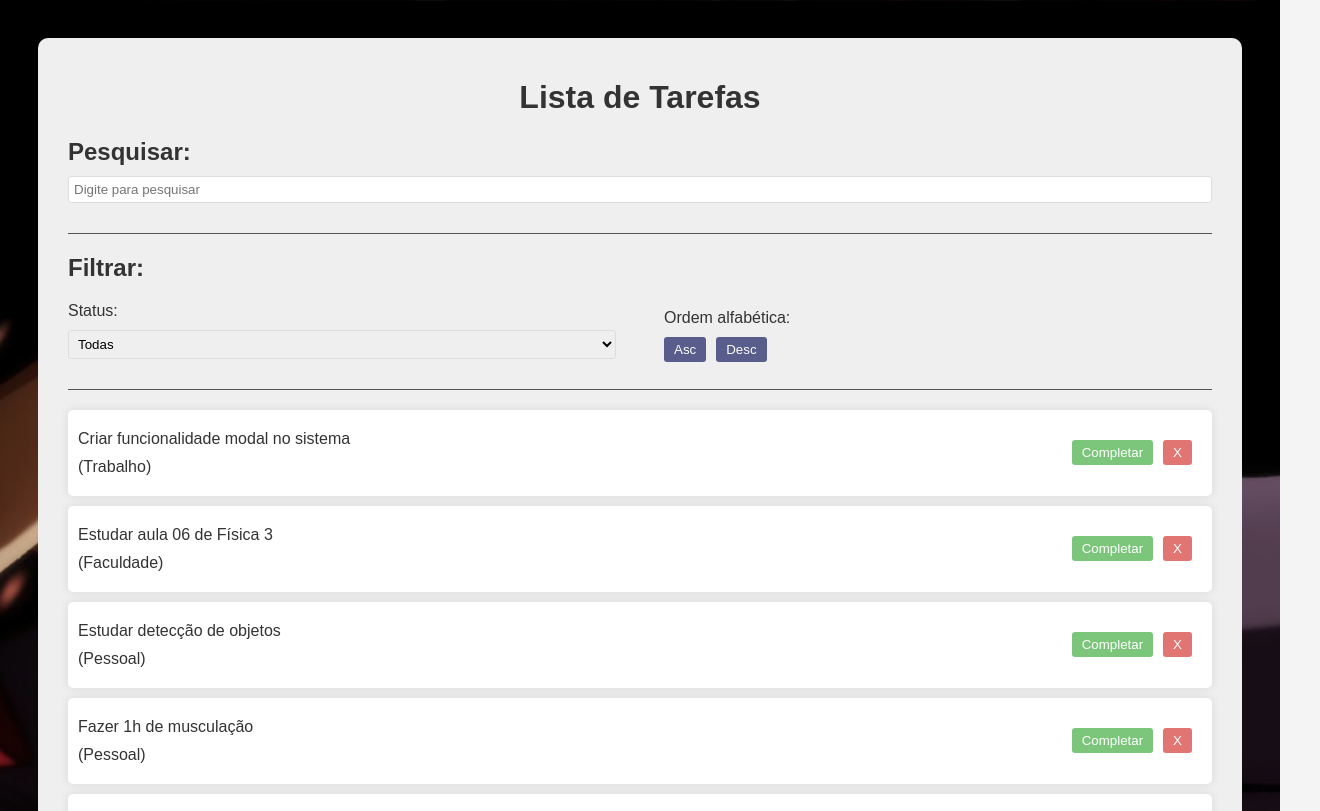
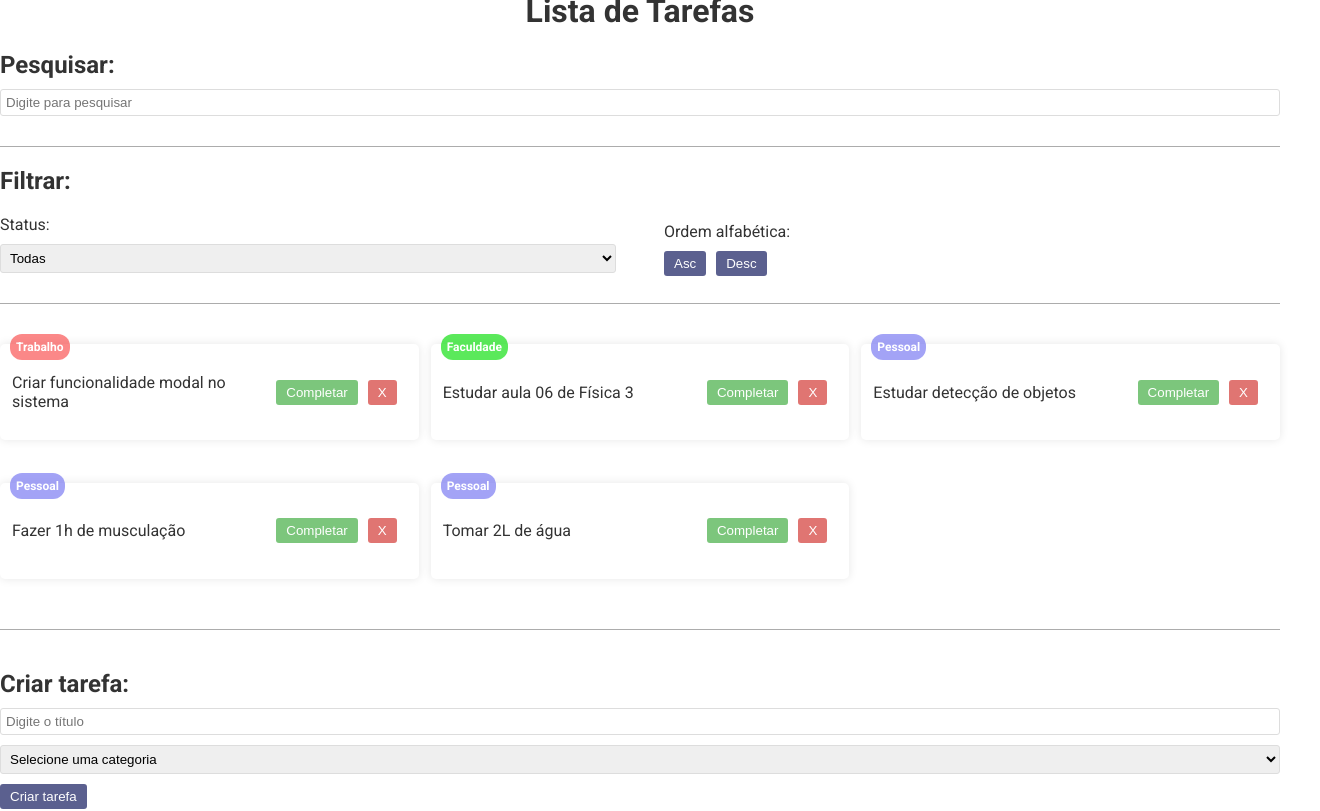
Before and after one commit to JesseMacielJr/ToDoList, a React (Vite) app: page / in a window 1280 px wide. Shown: the top 811 px of the page, 1320 px wide, since content can reach past the window. Built offline with nearby package versions, Linux system fonts and the light colour scheme.

Commit message:
editando design

```diff
--- a/src/App.css
+++ b/src/App.css
@@ -1,13 +1,18 @@
 .app {
   max-width: 1280px;
-  margin: 0 auto 300px;
-  background-color: #efefef;
-  padding: 20px 30px;
+  margin: 0 auto;
+  background-color: #fff;
+  padding: 10px 40px;
   border-radius: 10px;
 }
 
 .todo-list {
-  margin-bottom: 20px;
-  padding-bottom: 20px;
-  border-bottom: 1px solid #555;
+  display: grid;
+  grid-template-columns: 1fr 1fr 1fr;
+  align-items: start;
+  gap: 12px;
+  border-bottom: 1px solid #5555557c;
+  padding: 20px 0px;
+  width: 1280px;
+  height: 265px;
 }
--- a/src/App.jsx
+++ b/src/App.jsx
@@ -110,7 +110,6 @@ const App = () => {
           ))}
       </div>
       <TodoForm addTodo={addTodo} />
-      {sort}
     </div>
   );
 };
--- a/src/Components/Filter.module.css
+++ b/src/Components/Filter.module.css
@@ -1,5 +1,5 @@
 .filter {
-  border-bottom: 1px solid #555;
+  border-bottom: 1px solid #5555557c;
   margin-bottom: 20px;
   padding-bottom: 20px;
 }
--- a/src/Components/Search.module.css
+++ b/src/Components/Search.module.css
@@ -1,5 +1,5 @@
 .search {
-  border-bottom: 1px solid #555;
+  border-bottom: 1px solid #5555557c;
   margin-bottom: 20px;
   padding-bottom: 20px;
 }
--- a/src/Components/Todo.jsx
+++ b/src/Components/Todo.jsx
@@ -11,7 +11,19 @@ const Todo = ({ todo, removeTodo, completeTodo }) => {
     >
       <div className={styles.content}>
         <p>{todo.text}</p>
-        <p className={styles.category}>({todo.category})</p>
+        <span
+          className={styles.category}
+          style={{
+            background:
+              todo.category === "Trabalho"
+                ? "#f60d0d7d"
+                : todo.category === "Faculdade"
+                ? "#08de08a9"
+                : "#7373f2a7",
+          }}
+        >
+          {todo.category}
+        </span>
       </div>
       <div>
         <button
--- a/src/Components/Todo.module.css
+++ b/src/Components/Todo.module.css
@@ -1,12 +1,30 @@
 .todo {
   background-color: #fff;
   box-shadow: 0 0 10px rgba(0, 0, 0, .1);
-  padding: 10px;
+  padding: 12px;
   margin-bottom: 10px;
   border-radius: 5px;
   display: flex;
   justify-content: space-between;
   align-items: center;
+  min-height: 72px;
+  position: relative;
+}
+
+.content {
+  max-width: 60%;
+}
+
+.category {
+  position: absolute;
+  top: -10px;
+  left: 10px;
+  padding: 6px;
+  border-radius: 12px;
+  background: rgba(255, 0, 0, 0.561);
+  color: #fff;
+  font-weight: bold;
+  font-size: 12px;
 }
 
 .complete {
--- a/src/Components/TodoForm.module.css
+++ b/src/Components/TodoForm.module.css
@@ -1,3 +1,3 @@
 .todo-form {
-  padding: 1.5rem;
+  padding: 20px 0px;
 }
--- a/src/main.css
+++ b/src/main.css
@@ -1,11 +1,34 @@
+@import url('https://fonts.googleapis.com/css2?family=Roboto:wght@400;500;700&display=swap');
+
+html {
+  padding: 0px;
+  margin: 0px;
+}
+
 body {
-  font-family: Arial;
+  font-family: 'Roboto', sans-serif;
+  margin: 0px;
+  padding: 0px;
+  display: flex;
+  justify-content: center;
+  align-items: center;
+  width: 100%;
+  height: 100vh;
   background-color: #f4f4f4;
-  padding: 30px;
   color: #333;
+}
+
+body::before {
+  content: "";
+  z-index: -1;
   background-image: url('./img/luffy.jpg');
-  background-position: center;
-  background-size: cover;
+  width: 100%;
+  height: 100%;
+  position: absolute;
+  top: 0;
+  left: 0;
+  filter: brightness(50%);
+  /* Aplica um desfoque de 5 pixels à imagem de fundo */
 }
 
 
```
